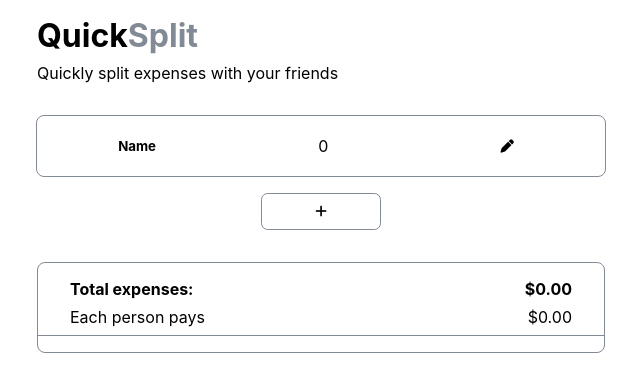
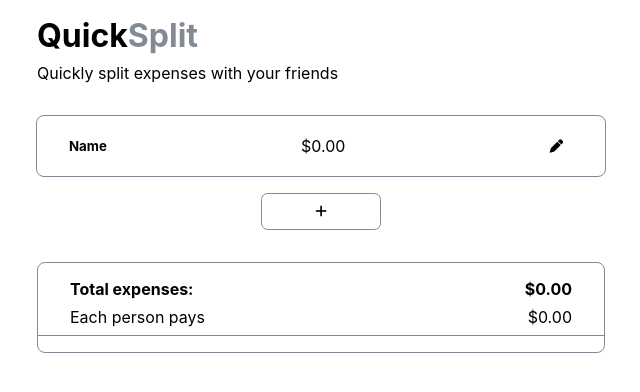
Before and after one commit to jcmagat/quiksplit, a React (Create React App) app: page / in a window 1280 px wide. Both pictures are taken after a click on the button 639 px from the left and 133 px from the top of the page. Shown: the top 392 px of the page, without its empty margins (319-959 px from the left). Built offline with nearby package versions, Linux system fonts and the light colour scheme.

Commit message:
Improve styling

```diff
--- a/src/css/style.css
+++ b/src/css/style.css
@@ -53,11 +53,13 @@
   -webkit-box-align: center;
       -ms-flex-align: center;
           align-items: center;
-  -ms-flex-pack: distribute;
-      justify-content: space-around;
+  -webkit-box-pack: justify;
+      -ms-flex-pack: justify;
+          justify-content: space-between;
   border: 1px solid #828a95;
   border-radius: 0.5em;
-  width: 100%;
+  padding: 0 2em;
+  width: calc(100% - 4em);
 }
 
 .friend-card button {
@@ -71,10 +73,6 @@
   border: 1px solid #828a95;
   border-radius: 0.5em;
   margin: 0 1em;
-}
-
-.debts-container ul {
-  padding: 0 3em;
 }
 
 .debts-title {
@@ -98,4 +96,14 @@
   position: absolute;
   right: 2em;
 }
+
+.debts-list {
+  position: relative;
+  padding: 0 3em;
+}
+
+.debts-list span {
+  position: absolute;
+  right: 2em;
+}
 /*# sourceMappingURL=style.css.map */
--- a/src/css/style.scss
+++ b/src/css/style.scss
@@ -45,10 +45,12 @@ $gray: #828a95;
   display: flex;
   flex-direction: row;
   align-items: center;
-  justify-content: space-around;
+  justify-content: space-between;
+
   border: 1px solid $gray;
   border-radius: 0.5em;
-  width: 100%;
+  padding: 0 2em;
+  width: calc(100% - 4em);
 
   button {
     padding: 0.75em;
@@ -63,10 +65,6 @@ $gray: #828a95;
   border: 1px solid $gray;
   border-radius: 0.5em;
   margin: 0 1em;
-
-  ul {
-    padding: 0 3em;
-  }
 }
 
 .debts-title {
@@ -90,3 +88,13 @@ $gray: #828a95;
     right: 2em;
   }
 }
+
+.debts-list {
+  position: relative;
+  padding: 0 3em;
+
+  span {
+    position: absolute;
+    right: 2em;
+  }
+}
--- a/src/features/Debts/DebtsContainer.tsx
+++ b/src/features/Debts/DebtsContainer.tsx
@@ -59,12 +59,11 @@ function DebtsContainer() {
         <span>{`$${(total / count).toFixed(2)}`}</span>
       </p>
 
-      <ul>
+      <ul className="debts-list">
         {debts.map((debt, index) => (
           <li key={index}>
-            {`${friends[debt.debtorId].name} ➡ ${
-              friends[debt.debteeId].name
-            } $${debt.debt.toFixed(2)}`}
+            {`${friends[debt.debtorId].name} ➡ ${friends[debt.debteeId].name}`}
+            <span>{`$${debt.debt.toFixed(2)}`}</span>
           </li>
         ))}
       </ul>
--- a/src/features/Friends/FriendCard.tsx
+++ b/src/features/Friends/FriendCard.tsx
@@ -18,7 +18,9 @@ export function FriendCard(props: Props) {
 
   const dispatch = useDispatch();
 
-  const handleSave = () => {
+  const handleSave = (event: any) => {
+    event.preventDefault();
+
     dispatch(editFriend({ id, friend: { name, expense } }));
     setIsEditMode(false);
   };
@@ -56,7 +58,8 @@ export function FriendCard(props: Props) {
   return (
     <div className="friend-card">
       <h5>{friend.name}</h5>
-      <p>{friend.expense}</p>
+
+      <p>{`$${friend.expense.toFixed(2)}`}</p>
 
       <button onClick={() => setIsEditMode(true)}>
         <i className="fa-solid fa-pen"></i>
```
Also changed, not shown: 1 other file (tests, documents, lock files or other folders).
